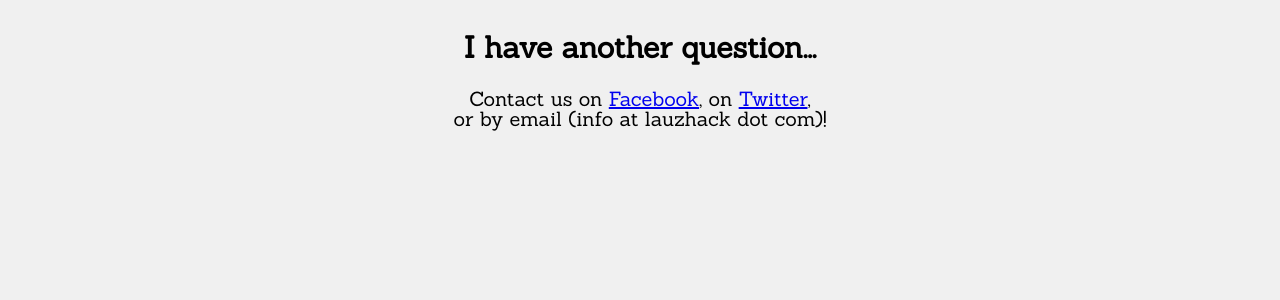
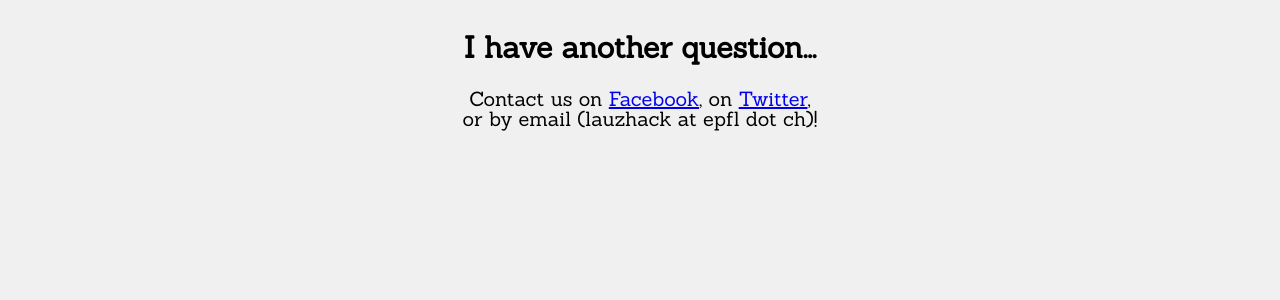
Before and after one commit to LauzHack/LauzHack.github.io, a Jekyll site: the page built from index.html, in a window 1280 px wide and 900 px high, scrolled down 2926 px. Shown: the part 149-449 px from the top of the window. Built offline with Jekyll 4.4.1, drawn with Linux system fonts in a browser that asks for light colours.

Commit message:
Update lauzhack info email

```diff
--- a/_data/info.yml
+++ b/_data/info.yml
@@ -17,7 +17,7 @@ description_long: |-
   Come and join 250 like-minded students hacking together during a weekend to make something amazing!
 
 # Contact email. Use a bot-defeating format, otherwise you'll get spammed.
-email: info at lauzhack dot com
+email: lauzhack at epfl dot ch
 
 # Social networks. Twitter is optional, but you really should have a Facebook page.
 facebook: lauzhack
```
